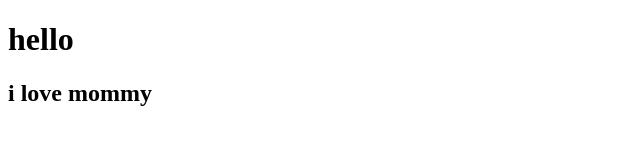
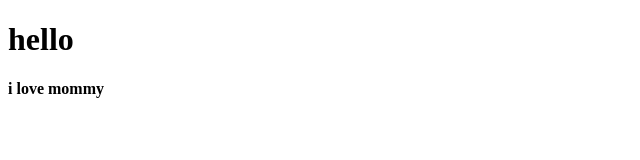
Before and after one commit to Miss-ooko/foundational-bootcamp, a plain HTML site: page index.html in a window 1280 px wide. Shown: the whole page, without its empty margins (0-640 px from the left). Drawn offline with Linux system fonts and the light colour scheme.

```diff
--- a/index.html
+++ b/index.html
@@ -8,6 +8,6 @@
 </head>
 <body>
     <h1>hello</h1>
-<h2>i love mommy</h2>
+<h4>i love mommy</h4>
 </body>
 </html>
```
